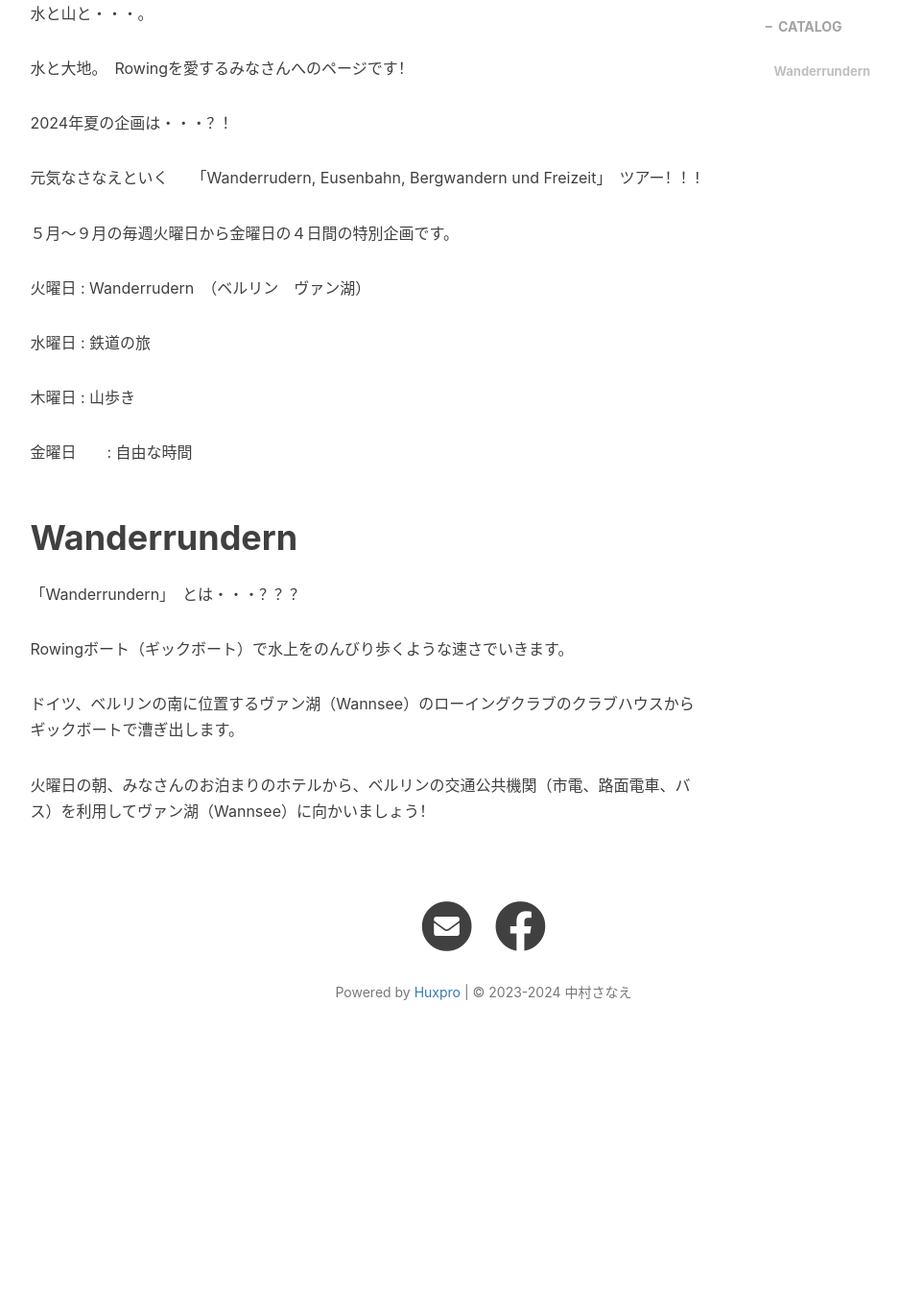
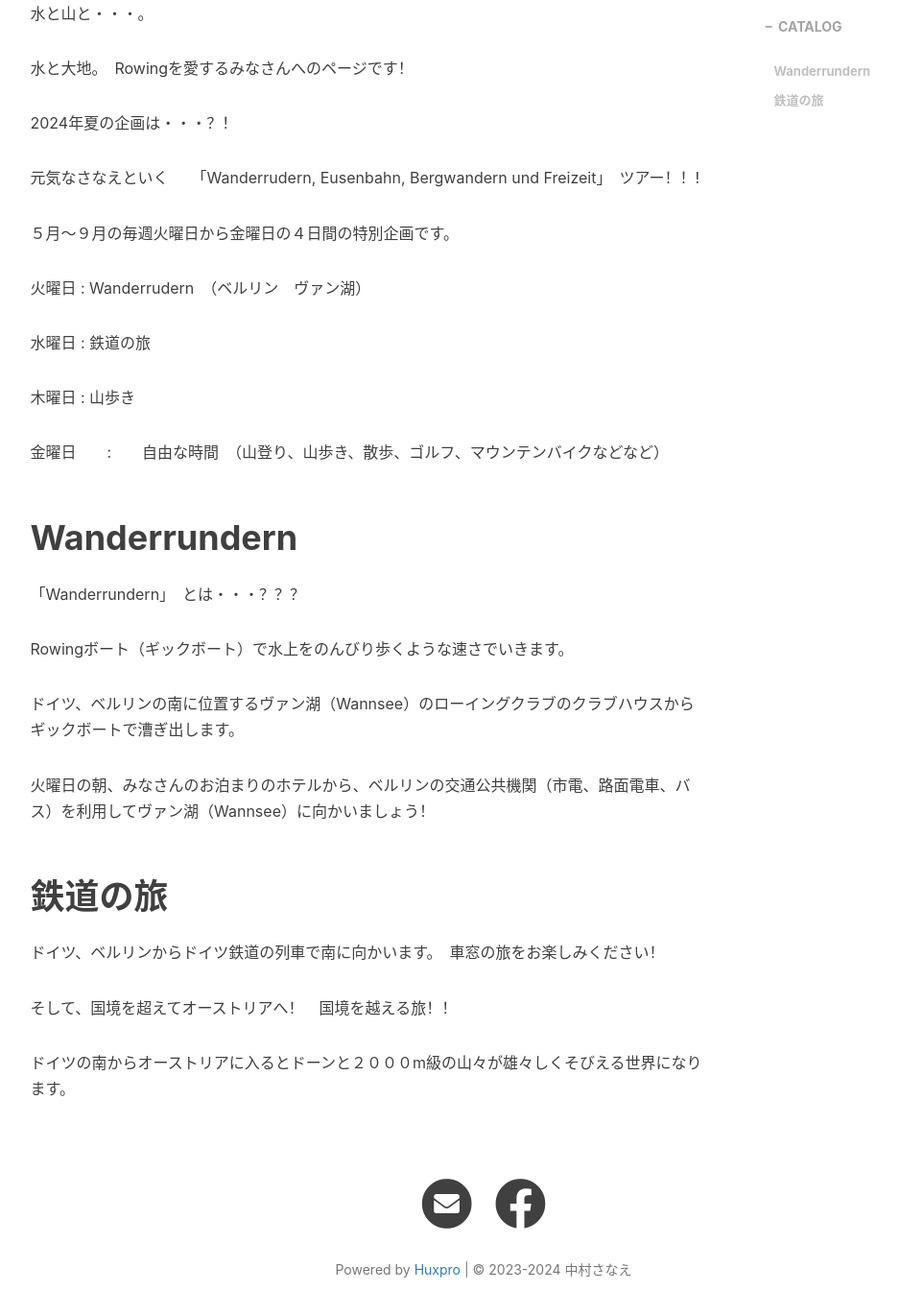
Before and after one commit to yamayagi/yamayagi.github.io, a Jekyll site: the page built from _pages/rowing.md, in a window 1280 px wide and 1400 px high, scrolled down 467 px. Shown: the top 1370 px of the window at 96% size, without its empty margins (136-1074 px from the left). Built offline with Jekyll 4.4.1, drawn with Linux system fonts in a browser that asks for light colours; nearby versions of some CDN libraries; comment, search, counter and statistics services are not loaded; before the commit the page ends 1578 px from its top, so only the background shows below that.

Commit message:
Update rowing.md

```diff
--- a/_pages/rowing.md
+++ b/_pages/rowing.md
@@ -21,7 +21,7 @@ header_img: https://piwigo.schickl.de/i.php?/upload/2023/12/29/20231229103023-02
 
 木曜日 : 山歩き
 
-金曜日　　: 自由な時間
+金曜日　　:　　自由な時間　（山登り、山歩き、散歩、ゴルフ、マウンテンバイクなどなど）
 
 # Wanderrundern
 
@@ -32,3 +32,13 @@ Rowingボート（ギックボート）で水上をのんびり歩くような
 ドイツ、ベルリンの南に位置するヴァン湖（Wannsee）のローイングクラブのクラブハウスからギックボートで漕ぎ出します。
 
 火曜日の朝、みなさんのお泊まりのホテルから、ベルリンの交通公共機関（市電、路面電車、バス）を利用してヴァン湖（Wannsee）に向かいましょう！
+
+# 鉄道の旅
+
+ドイツ、ベルリンからドイツ鉄道の列車で南に向かいます。　車窓の旅をお楽しみください！
+
+
+
+そして、国境を超えてオーストリアへ！　国境を越える旅！！
+
+ドイツの南からオーストリアに入るとドーンと２０００m級の山々が雄々しくそびえる世界になります。
```
